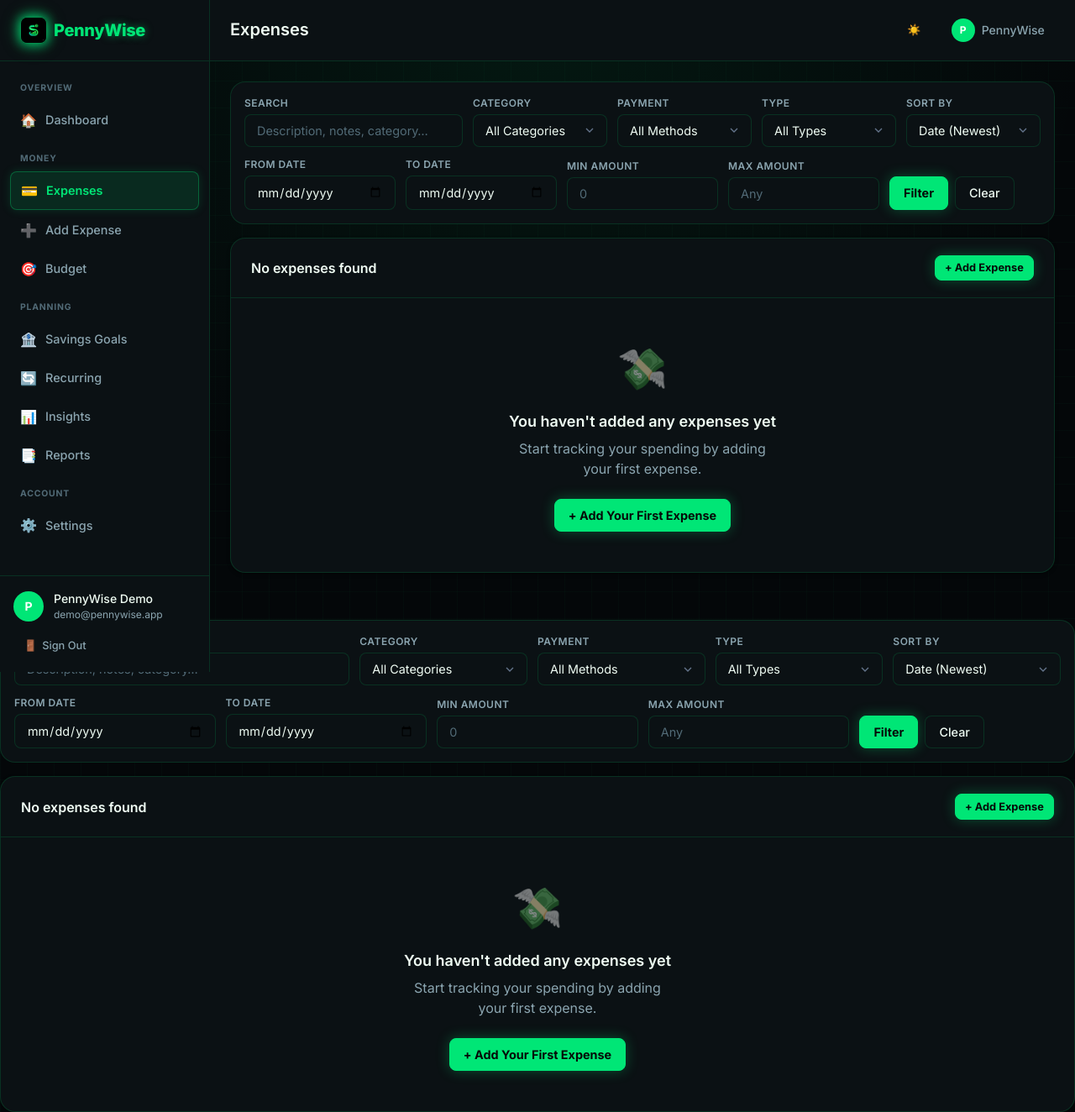
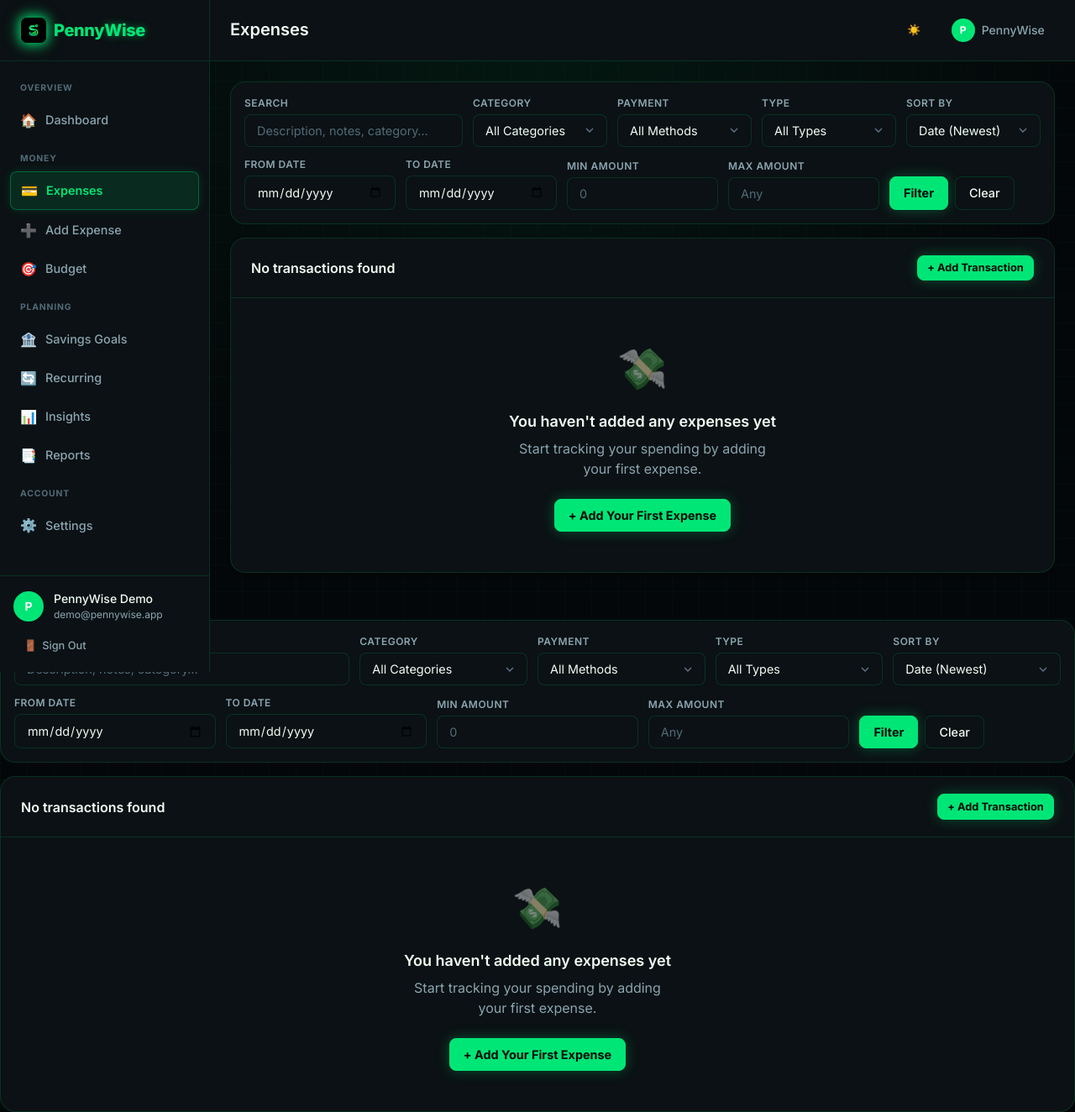
Before and after one commit to shriyanshthanneeru2407-dotcom/pennywise, a Flask app: page /expenses in a window 1280 px wide. Shown: the whole page at 84% size. Run offline with Flask 3, Linux system fonts and the light colour scheme; a user stored in the database is signed in.

Commit message:
docs: finalize 60 passing tests and transaction vocabulary in expenses index

```diff
--- a/app/templates/expenses/index.html
+++ b/app/templates/expenses/index.html
@@ -97,16 +97,16 @@
         <div>
             <h3 style="font-size:1rem;margin:0;">
                 {% if pagination.total == 0 %}
-                    No expenses found
+                    No transactions found
                 {% else %}
-                    {{ pagination.total }} expense{{ 's' if pagination.total != 1 }}
+                    {{ pagination.total }} transaction{{ 's' if pagination.total != 1 }}
                 {% endif %}
             </h3>
-            {% if search or cat_filter or payment_filter or date_from or date_to %}
+            {% if search or cat_filter or payment_filter or type_filter or date_from or date_to %}
                 <span class="text-xs text-muted">Filtered results</span>
             {% endif %}
         </div>
-        <a href="{{ url_for('expenses.new') }}" class="btn btn-primary btn-sm">+ Add Expense</a>
+        <a href="{{ url_for('expenses.new') }}" class="btn btn-primary btn-sm">+ Add Transaction</a>
     </div>
 
     {% if expenses %}
```
Also changed, not shown: README.md.
